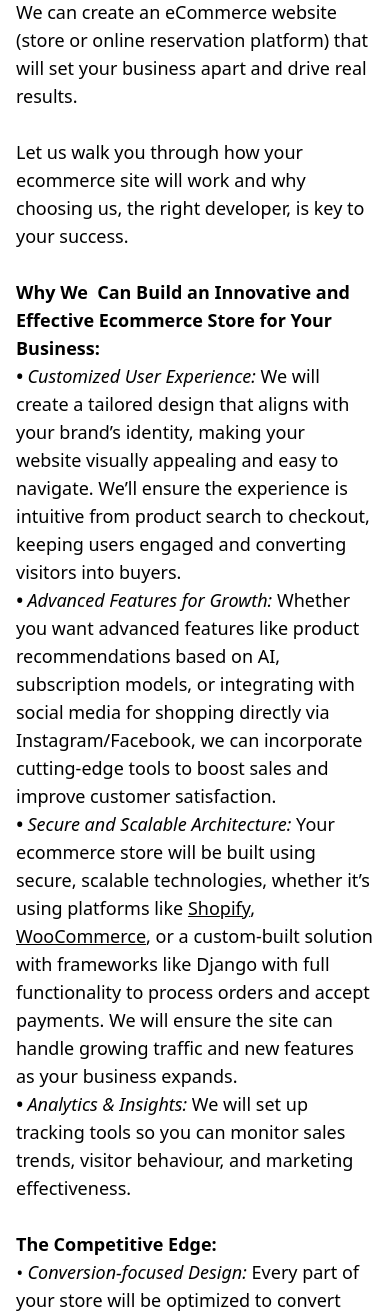
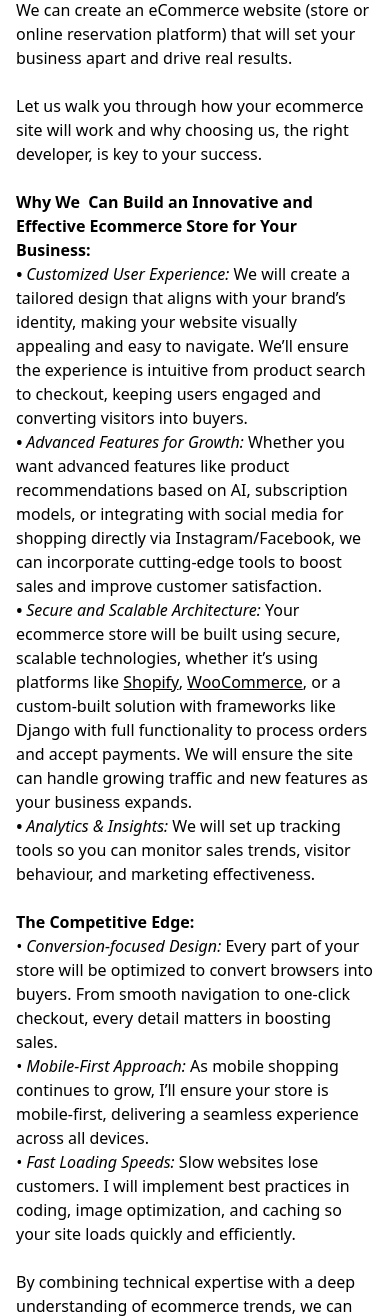
Before and after one commit to panzek/panzeksolutions, a Django app: page /solutions/5/ in a window 390 px wide; the page is wider, and only the part inside the window is pictured. Shown: the part 747-2063 px from the top of that part. Run offline with Django 5.2, Linux system fonts and the light colour scheme; data comes from the database, SQL or seed files in the repository; style sheets or scripts are compiled from the project's sources; parts of the project's set-up code (start-up, migrations or seed data) failed here and were passed over; some libraries are stand-ins or nearby versions; grey boxes are pictures that could not be loaded.

Commit message:
Update solutions for text responsiveness

```diff
--- a/solutions/templates/solutions/solution_detail.html
+++ b/solutions/templates/solutions/solution_detail.html
@@ -24,7 +24,7 @@
                 </figure>
             </div>
             <div class="p-2 mb-2">
-                <article class="card-actions mx-auto text-lg px-2 text-left">
+                <article class="card-actions mx-auto px-2 text-md md:text-md lg:text-lg text-left">
                     <p class="mb-2"> {{ solution.description | safe }}</p>
                 </article>
             </div>
--- a/solutions/templates/solutions/solution_list.html
+++ b/solutions/templates/solutions/solution_list.html
@@ -29,7 +29,7 @@
                             {{ solution.name }}
                         </div>
                         <div class="mb-5">
-                            <div class="line-clamp-5" style="display: -webkit-box; -webkit-box-orient: vertical; overflow: hidden;">
+                            <div class="line-clamp-5 text-md md:text-md lg:text-lg text-left" style="display: -webkit-box; -webkit-box-orient: vertical; overflow: hidden;">
                                 {{ solution.get_truncated_description | safe }}
                             </div>
                                 <a href="{% url 'solution_detail' solution.id %}" class="font-medium text-green-800 hover:text-green-500">
```
